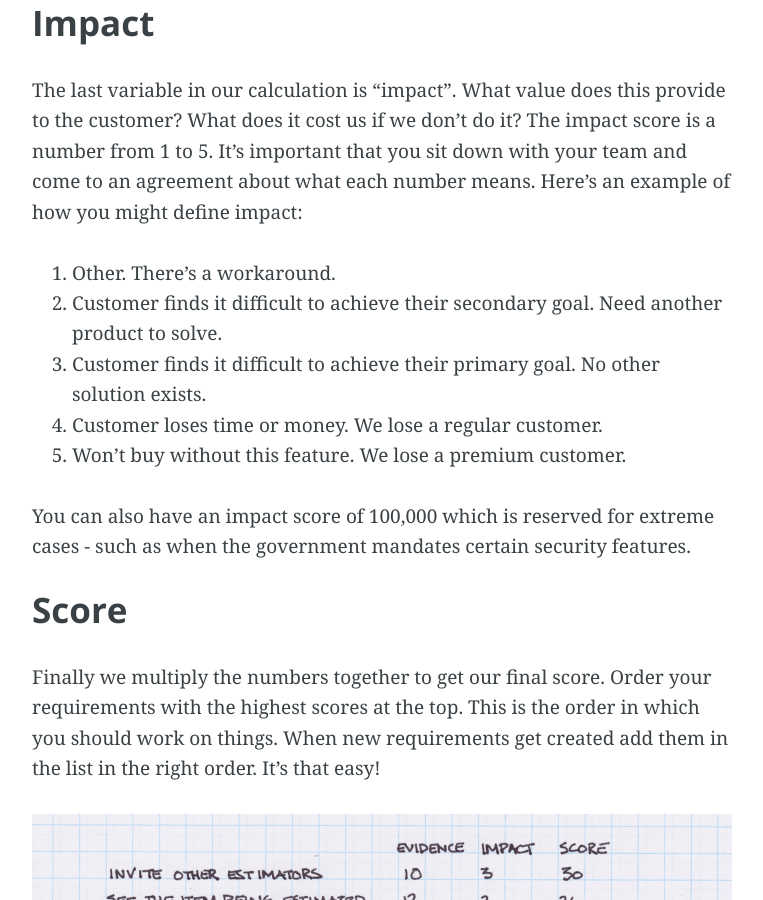
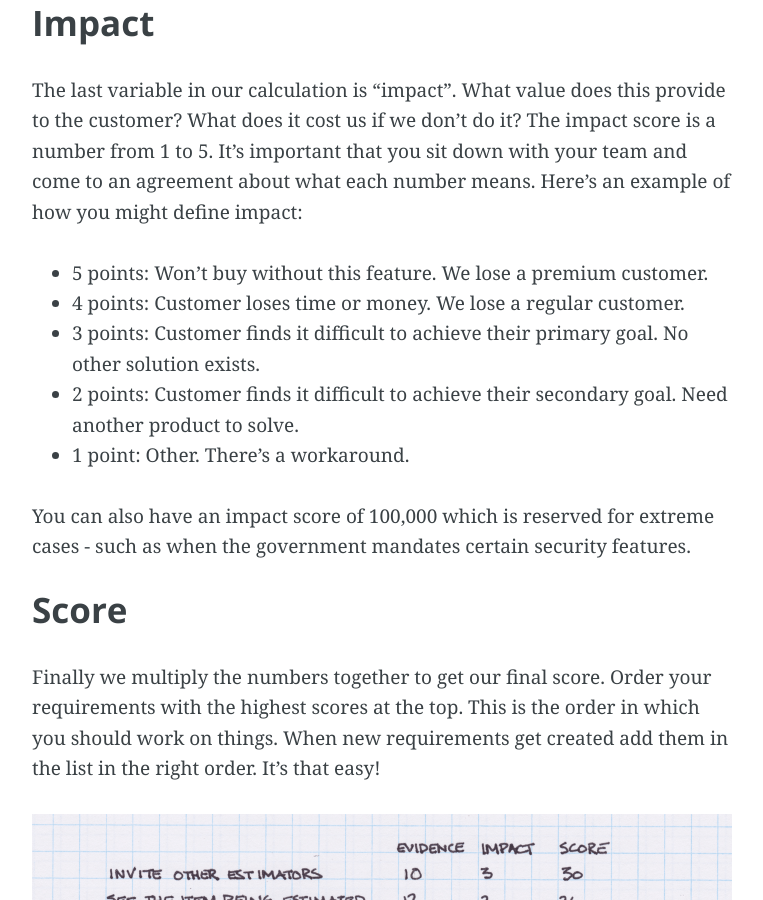
Before and after one commit to lokimeyburg/lokimeyburg.github.io, a Jekyll site: the page built from _posts/2015-04-25-objectively-prioritizing-requirements-features.md, in a window 1280 px wide and 900 px high, scrolled down 1212 px. Shown: the whole window, without its empty margins (258-1021 px from the left). Built offline with Jekyll 4.4.1, drawn with Linux system fonts in a browser that asks for light colours; Markdown is read by kramdown in place of the engine named in the settings.

Commit message:
Made the impace score a little more clear

```diff
--- a/_posts/2015-04-25-objectively-prioritizing-requirements-features.md
+++ b/_posts/2015-04-25-objectively-prioritizing-requirements-features.md
@@ -29,11 +29,11 @@
 
 The last variable in our calculation is "impact". What value does this provide to the customer? What does it cost us if we don’t do it? The impact score is a number from 1 to 5. It’s important that you sit down with your team and come to an agreement about what each number means. Here's an example of how you might define impact:
 
-1. Other. There’s a workaround.
-2. Customer finds it difficult to achieve their secondary goal. Need another product to solve.
-3. Customer finds it difficult to achieve their primary goal. No other solution exists.
-4. Customer loses time or money. We lose a regular customer.
-5. Won’t buy without this feature. We lose a premium customer.
+- 5 points: Won’t buy without this feature. We lose a premium customer.
+- 4 points: Customer loses time or money. We lose a regular customer.
+- 3 points: Customer finds it difficult to achieve their primary goal. No other solution exists.
+- 2 points: Customer finds it difficult to achieve their secondary goal. Need another product to solve.
+- 1 point: Other. There’s a workaround.
 
 You can also have an impact score of 100,000 which is reserved for extreme cases - such as when the government mandates certain security features.
 
```
